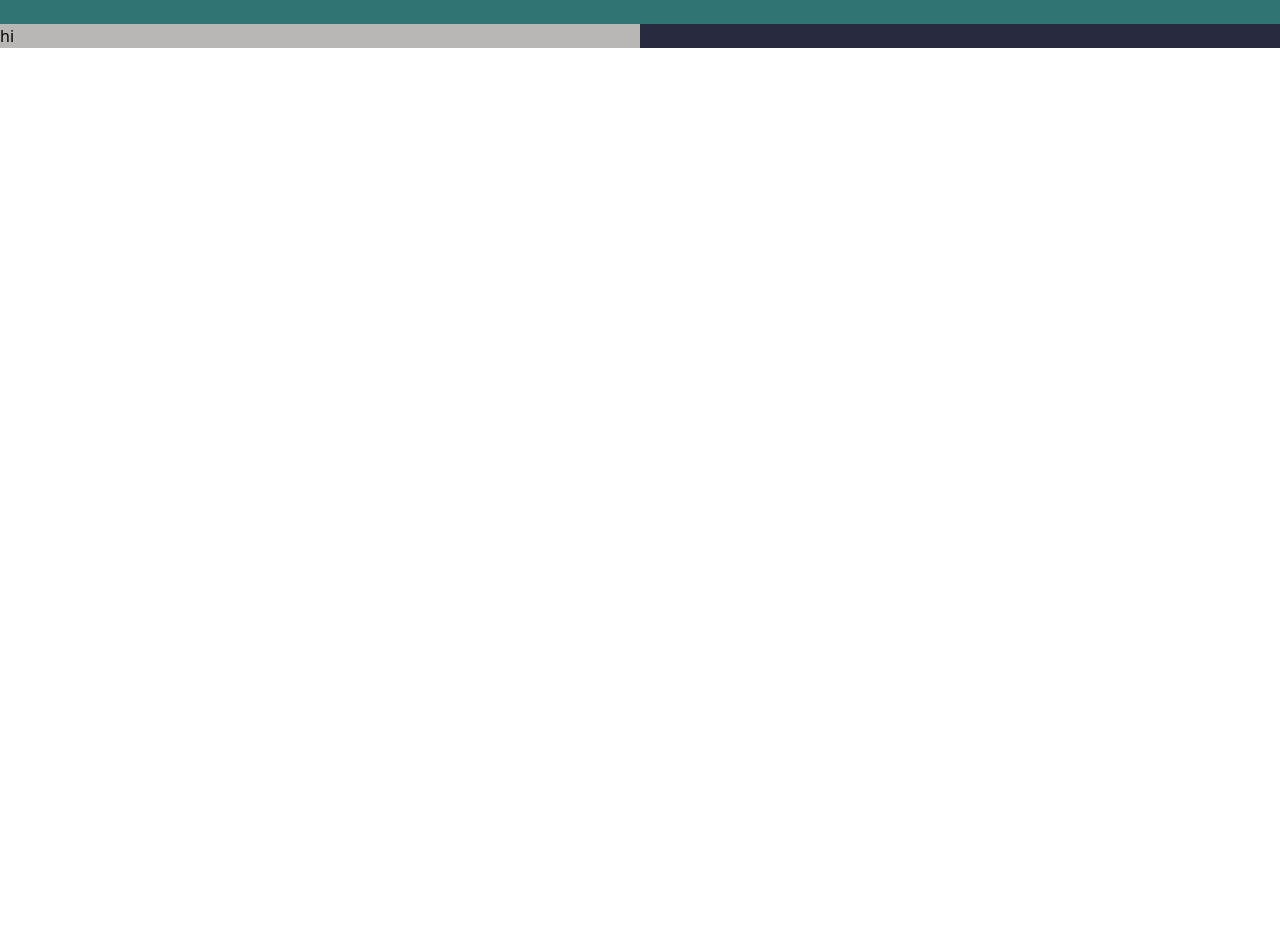
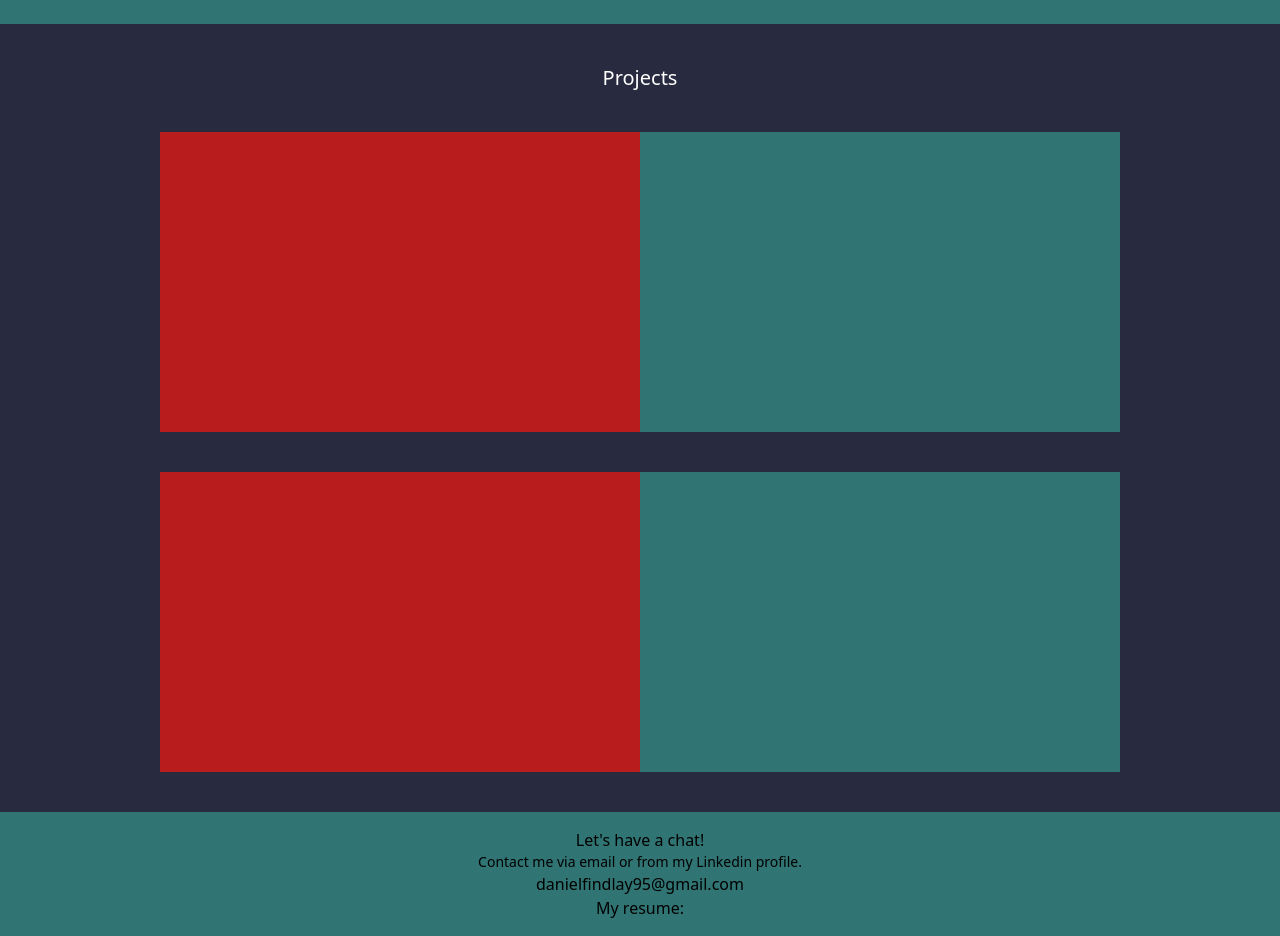
Before and after one commit to DanielFindlay101/My-Portfolio, a React (Vite) app: page / in a window 1280 px wide. Shown: the part 1300-2236 px from the top of the page. Before the commit the page ends 1348 px from the top, so only its background shows below. Built offline with nearby package versions, Linux system fonts and the light colour scheme.

Commit message:
added project and contact section

```diff
--- a/src/App.tsx
+++ b/src/App.tsx
@@ -2,21 +2,30 @@ import Hero from "./components/Hero";
 import NavBar from "./components/NavBar";
 import SideBar from "./components/SideBar";
 import About from "./components/About";
+import Projects from "./components/Projects";
+import Contact from "./components/Contact";
 import { useState } from "react";
-import Projects from "./components/Projects";
+import Modal from "./components/Modal";
 
 function App() {
   const [openSideBar, setOpenSideBar] = useState(false);
+  const [showModal, setShowModal] = useState(false);
 
   return (
     <>
-      <NavBar openSideBar={openSideBar} setOpenSideBar={setOpenSideBar} />
+      <NavBar
+        openSideBar={openSideBar}
+        setOpenSideBar={setOpenSideBar}
+        setShowModal={setShowModal}
+      />
+      {showModal && <Modal setShowModal={setShowModal} />}
       <Hero openSideBar={openSideBar} />
       {openSideBar && (
         <SideBar openSideBar={openSideBar} setOpenSideBar={setOpenSideBar} />
       )}
       <About />
       <Projects />
+      <Contact />
     </>
   );
 }
--- a/src/components/About.tsx
+++ b/src/components/About.tsx
@@ -10,7 +10,7 @@ export default function About() {
       <div
         className="p-2 grid grid-cols-1 justify-items-center gap-2
                          md:grid-cols-2 md:w-3/4
-                         xl:w-1/2         "
+                         xl:w-1/2"
       >
         <img
           src={Notebook}
--- /dev/null
+++ b/src/components/Contact.tsx
@@ -0,0 +1,15 @@
+export default function Contact() {
+  return (
+    <div
+      id="contact"
+      className="w-full bg-myrtle flex flex-col justify-center items-center py-4"
+    >
+      <h1>Let's have a chat!</h1>
+      <p className="text-sm">
+        Contact me via email or from my Linkedin profile.
+      </p>
+      <p>danielfindlay95@gmail.com</p>
+      <p>My resume:</p>
+    </div>
+  );
+}
--- /dev/null
+++ b/src/components/Modal.tsx
@@ -0,0 +1,17 @@
+import { XMarkIcon } from "@heroicons/react/24/solid";
+
+interface ModalProps {
+  setShowModal: (val: boolean) => void;
+}
+
+export default function Modal({ setShowModal }: ModalProps) {
+  return (
+    <div className="w-48 h-[50px] bg-white absolute top-10 left-3 rounded-md flex items-center justify-around">
+      <h1>Hello!👋</h1>
+      <XMarkIcon
+        onClick={() => setShowModal(false)}
+        className="w-5 hover:cursor-pointer"
+      />
+    </div>
+  );
+}
--- a/src/components/NavBar.tsx
+++ b/src/components/NavBar.tsx
@@ -1,12 +1,16 @@
 import { Bars3Icon } from "@heroicons/react/24/solid";
 import { Link } from "react-scroll";
-
 interface NavBarProps {
   openSideBar: boolean;
   setOpenSideBar: (openSideBar: boolean) => void;
+  setShowModal: (val: boolean) => void;
 }
 
-export default function NavBar({ openSideBar, setOpenSideBar }: NavBarProps) {
+export default function NavBar({
+  openSideBar,
+  setOpenSideBar,
+  setShowModal,
+}: NavBarProps) {
   return (
     <nav
       id="/"
@@ -18,16 +22,43 @@ export default function NavBar({ openSideBar, setOpenSideBar }: NavBarProps) {
         className="block sm:hidden w-7"
         onClick={() => setOpenSideBar(!openSideBar)}
       />
-      <h1 className="hidden sm:block">Daniel.dev</h1>
+      <h1
+        onClick={() => setShowModal(true)}
+        className="hidden sm:block hover:cursor-pointer"
+      >
+        Daniel.dev
+      </h1>
       <ul className="hidden sm:flex justify-between w-[300px] cursor-pointer">
         <Link to="home" smooth={true} offset={50} duration={500}>
-          <li>Home</li>
+          <li className="hover:bg-slate/10 rounded-sm">Home</li>
         </Link>
-        <Link to="about" smooth={true} offset={50} duration={500}>
+        <Link
+          className="hover:bg-slate/10 rounded-sm"
+          to="about"
+          smooth={true}
+          offset={50}
+          duration={500}
+        >
           <li>About</li>
         </Link>
-        <li>Projects</li>
-        <li>Contact</li>
+        <Link
+          className="hover:bg-slate/10 rounded-sm"
+          to="projects"
+          smooth={true}
+          offset={50}
+          duration={500}
+        >
+          <li>Projects</li>
+        </Link>
+        <Link
+          className="hover:bg-slate/10 rounded-sm"
+          to="contact"
+          smooth={true}
+          offset={50}
+          duration={500}
+        >
+          <li>Contact</li>
+        </Link>
       </ul>
     </nav>
   );
--- a/src/components/ProjectCard.tsx
+++ b/src/components/ProjectCard.tsx
@@ -1,3 +1,8 @@
 export default function ProjectCard() {
-  return <div className="w-1/2 bg-slate">hi</div>;
+  return (
+    <div className="w-3/4 bg-slate h-[300px] rounded-2xl grid grid-cols-1 md:grid-cols-2">
+      <div className="w-full bg-red"></div>
+      <div className="w-full bg-myrtle"></div>
+    </div>
+  );
 }
--- a/src/components/Projects.tsx
+++ b/src/components/Projects.tsx
@@ -2,7 +2,12 @@ import ProjectCard from "./ProjectCard";
 
 export default function Projects() {
   return (
-    <div className="bg-primary w-full">
+    <div
+      id="projects"
+      className="bg-primary w-full flex flex-col gap-10 justify-center items-center pt-10 py-10"
+    >
+      <h1 className="text-white text-xl">Projects</h1>
+      <ProjectCard />
       <ProjectCard />
     </div>
   );
--- a/src/components/SideBar.tsx
+++ b/src/components/SideBar.tsx
@@ -12,20 +12,24 @@ export default function SideBar({ openSideBar, setOpenSideBar }: SideBarProps) {
   };
 
   return (
-    <div className="h-full w-1/2 bg-slate fixed top-0 rounded-tr-3xl">
+    <div
+      className={`top-0 left-0 h-full w-1/2 bg-slate fixed rounded-tr-3xl ease-in-out duration-300
+                    ${openSideBar ? "translate-x-0 " : "-translate-x-full"}`}
+    >
       <ChevronLeftIcon
-        className="w-8 absolute top-0 right-2 pt-2"
+        className="w-8 absolute top-0 right-4 pt-2"
         onClick={() => setOpenSideBar(!openSideBar)}
       />
-      <ul className="pt-10 flex flex-col gap-4 px-4 text-lg">
+      <ul className="pt-10 flex flex-col gap-4 px-4 text-lg cursor-pointer">
         <Link
           to="home"
           smooth={true}
           offset={50}
           duration={500}
           onClick={closeSideBar}
+          className="hover:bg-white/50 rounded-md"
         >
-          <li>Home</li>
+          <li className="pl-2">Home</li>
         </Link>
         <Link
           to="about"
@@ -33,11 +37,30 @@ export default function SideBar({ openSideBar, setOpenSideBar }: SideBarProps) {
           offset={50}
           duration={500}
           onClick={closeSideBar}
+          className="hover:bg-white/50 rounded-md"
         >
-          <li>About</li>
+          <li className="pl-2">About</li>
         </Link>
-        <li>Projects</li>
-        <li>Contact</li>
+        <Link
+          to="projects"
+          smooth={true}
+          offset={50}
+          duration={500}
+          onClick={closeSideBar}
+          className="hover:bg-white/50 rounded-md"
+        >
+          <li className="pl-2">Projects</li>
+        </Link>
+        <Link
+          to="contact"
+          smooth={true}
+          offset={50}
+          duration={500}
+          onClick={closeSideBar}
+          className="hover:bg-white/50 rounded-md"
+        >
+          <li className="pl-2">Contact</li>
+        </Link>
       </ul>
       <h1 className="absolute bottom-2 left-4">Daniel.dev</h1>
     </div>
--- a/tailwind.config.js
+++ b/tailwind.config.js
@@ -8,6 +8,7 @@ export default {
     colors: {
       primary: '#282A40',
       white: '#ffffff',
+      black: '000000',
       secondary: '#B9B6B6',
       myrtle: '#307473',
       flame: '#E4572E',
```
